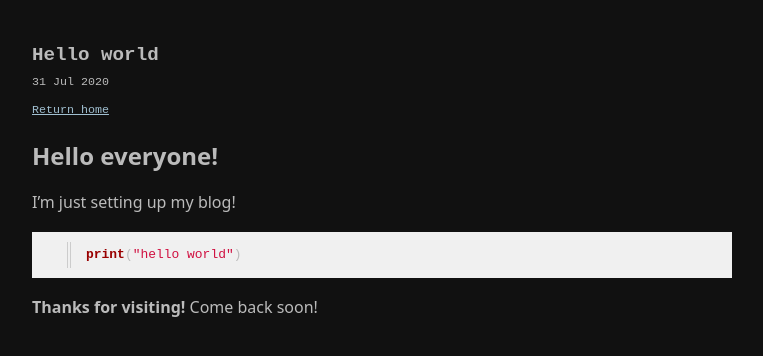
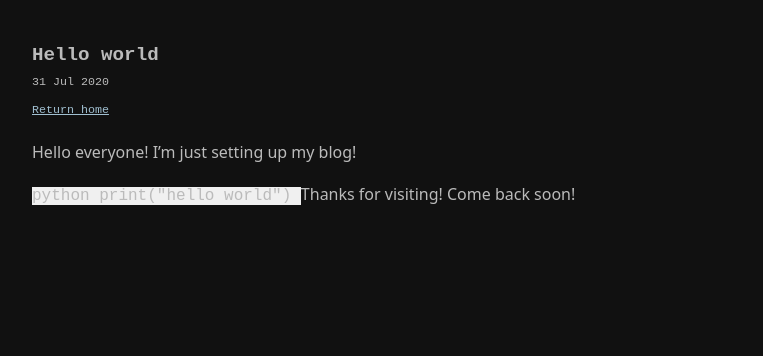
Before and after one commit to nefkst/My-Personal-Blog, a Jekyll site: the page built from _posts/2013-04-14-hello-world.md, in a window 1280 px wide. Shown: the top 356 px of the page, without its empty margins (258-1021 px from the left). Built offline with Jekyll 4.4.1, drawn with Linux system fonts in a browser that asks for light colours.

Commit message:
Update 2013-04-14-hello-world.md

````diff
--- a/_posts/2013-04-14-hello-world.md
+++ b/_posts/2013-04-14-hello-world.md
@@ -5,10 +5,10 @@ date: 2020-07-31
 feature: 1
 ---
 
-# Hello everyone!
+Hello everyone!
 I'm just setting up my blog!
 
-```python
+`python
 print("hello world")
-```
-**Thanks for visiting!** Come back soon!
+`
+Thanks for visiting! Come back soon!
````
